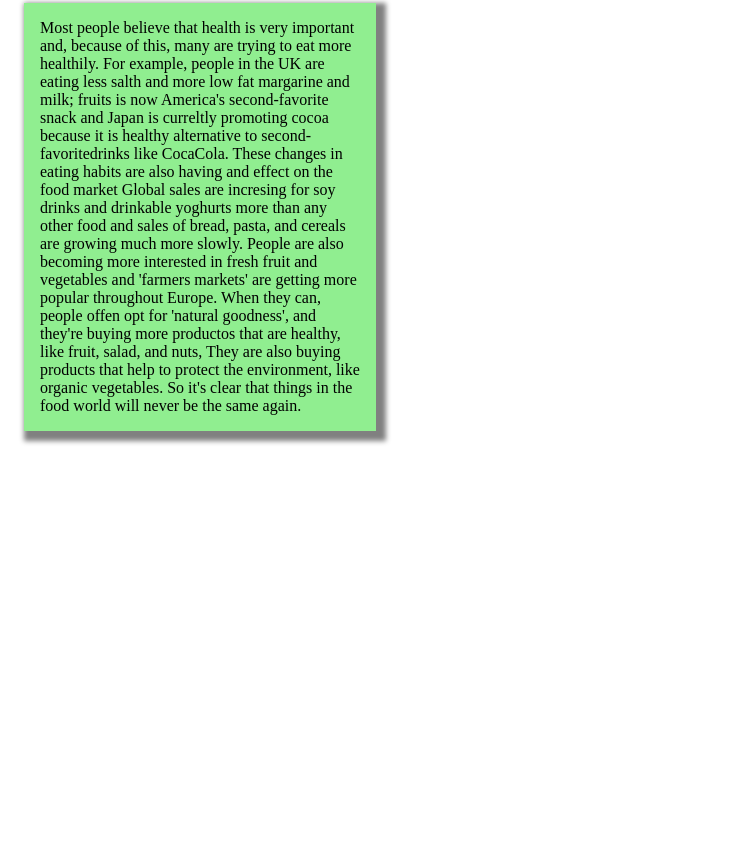
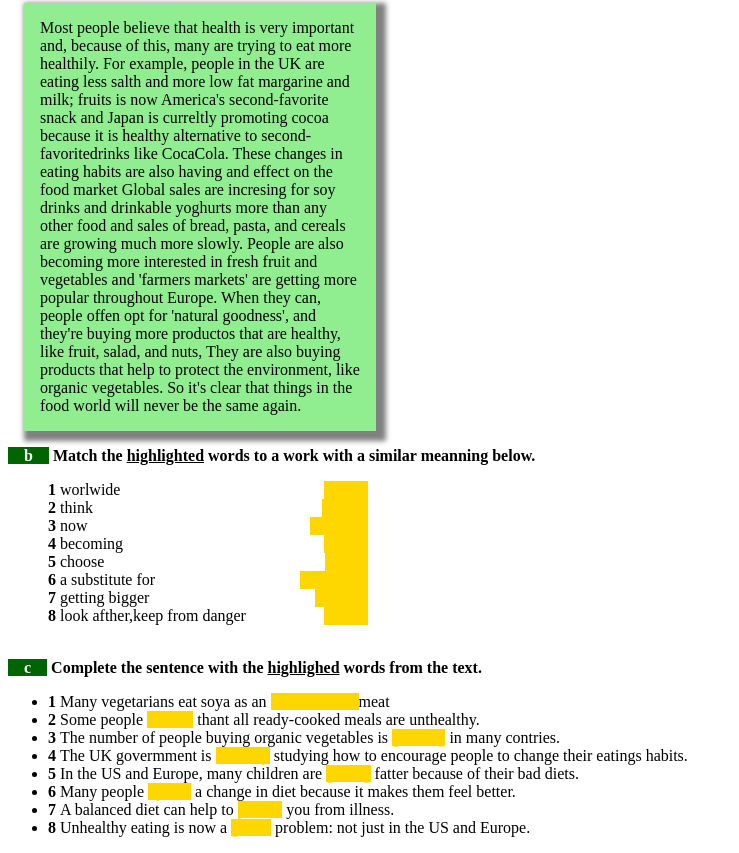
Before and after one commit to Erick31416/Erick31416.github.io, a plain HTML site: page Ingles/ricardoHomework/nefintermediatehomework.html in a window 1280 px wide. Shown: the part 380-1233 px from the top of the page, without its empty margins (0-739 px from the left). Before the commit the page ends 827 px from the top, so only its background shows below. Drawn offline with Linux system fonts and the light colour scheme.

Commit message:
tarea del 071119

```diff
--- a/Ingles/ricardoHomework/nefintermediatehomework.html
+++ b/Ingles/ricardoHomework/nefintermediatehomework.html
@@ -1,5 +1,6 @@
 <!DOCTYPE html>
 <html lang="en">
+
 <head>
     <meta charset="UTF-8">
     <meta name="viewport" content="width=device-width, initial-scale=1.0">
@@ -7,6 +8,7 @@
     <title>Document</title>
     <link rel="stylesheet" href="../ricardoHomework/style.css">
 </head>
+
 <body>
     <br>
     <h1>Food: fuel or pleasure?</h1>
@@ -36,10 +38,72 @@ are incresing for soy drinks and drinkable yoghurts more than any other food and
         pasta, and cereals are growing much more slowly. People are also becoming more interested in
         fresh fruit and vegetables and 'farmers markets' are getting more popular
         throughout Europe. When they can, people offen opt for 'natural goodness', and they're buying
-more productos that are healthy, like fruit, salad, and nuts, They are also buying products that help to protect the environment,
+        more productos that are healthy, like fruit, salad, and nuts, They are also buying products that help to protect
+        the environment,
         like organic vegetables. So it's clear that things in the food world will never be the same again.
 
     </div>
+    <div class='ejercice_num'>b</div>
+    <b>Match the <u>highlighted</u> words to a work with a similar meanning below.</b>
+    <div class="emperejar">
+
+        <ul>
+            <li>
+                <div><b>1 </b>worlwide</div>
+                <div class='rasca'>Global</div>
+            </li>
+            <li>
+                <div><b>2 </b>think</div>
+                <div class='rasca'>believe</div>
+            </li>
+            <li>
+                <div><b>3 </b>now</div>
+                <div class='rasca'>currently</div>
+            </li>
+            <li>
+                <div><b>4 </b>becoming</div>
+                <div class='rasca'>getting</div>
+            </li>
+            <li>
+                <div><b>5 </b>choose</div>
+                <div class='rasca'>opt for</div>
+            </li>
+            <li>
+                <div><b>6 </b>a substitute for</div>
+                <div class='rasca'>alternative</div>
+            </li>
+            <li>
+                <div><b>7 </b>getting bigger</div>
+                <div class='rasca'>growing</div>
+            </li>
+            <li>
+                <div><b>8 </b>look afther,keep from danger</div>
+                <div class='rasca'>protect</div>
+            </li>
+        </ul>
+    </div>
+    <br>
+    <div class='ejercice_num'>c</div>
+    <b>Complete the sentence with the <u>highlighed</u> words from the text.</b>
+    <ul>
+        <li><b>1 </b>Many vegetarians eat soya as an <div class='rasca'>alternative to </div> meat
+        </li>
+        <li><b>2 </b> Some people <div class='rasca'>believe</div> thant all ready-cooked meals are unthealthy.
+        </li>
+        <li><b>3 </b> The number of people buying organic vegetables is <div class='rasca'>growing</div> in many contries.
+        </li>
+        <li><b>4 </b> The UK govermment is <div class='rasca'>curreltly</div>  studying how to encourage people to change their eatings habits.
+        </li>
+        <li><b>5 </b>In the US and Europe, many children are <div class='rasca'>getting</div> fatter because of their bad diets.
+        </li>
+        <li><b>6 </b>Many people <div class='rasca'>opt for</div> a change in diet because it makes them feel better.
+        </li>
+        <li><b>7 </b>A balanced diet can help to <div class='rasca'>protect</div> you from illness.
+        </li>
+        <li><b>8 </b>Unhealthy eating is now a <div class='rasca'>global</div> problem: not just in the US and Europe.
+        </li>
+    </ul>
 
 </body>
+
 </html>
--- a/Ingles/ricardoHomework/style.css
+++ b/Ingles/ricardoHomework/style.css
@@ -1,3 +1,4 @@
+
 code{
     background: darkgray;
     padding: 2px;
@@ -26,3 +27,8 @@ code{
     padding: 1rem;
     box-shadow: 5px 5px 5px 5px grey;
 }
+.emperejar li {
+    display: flex;
+    max-width: 20rem;
+    justify-content: space-between;
+}
```
Lines whose indentation alone changed are shown as unchanged.
